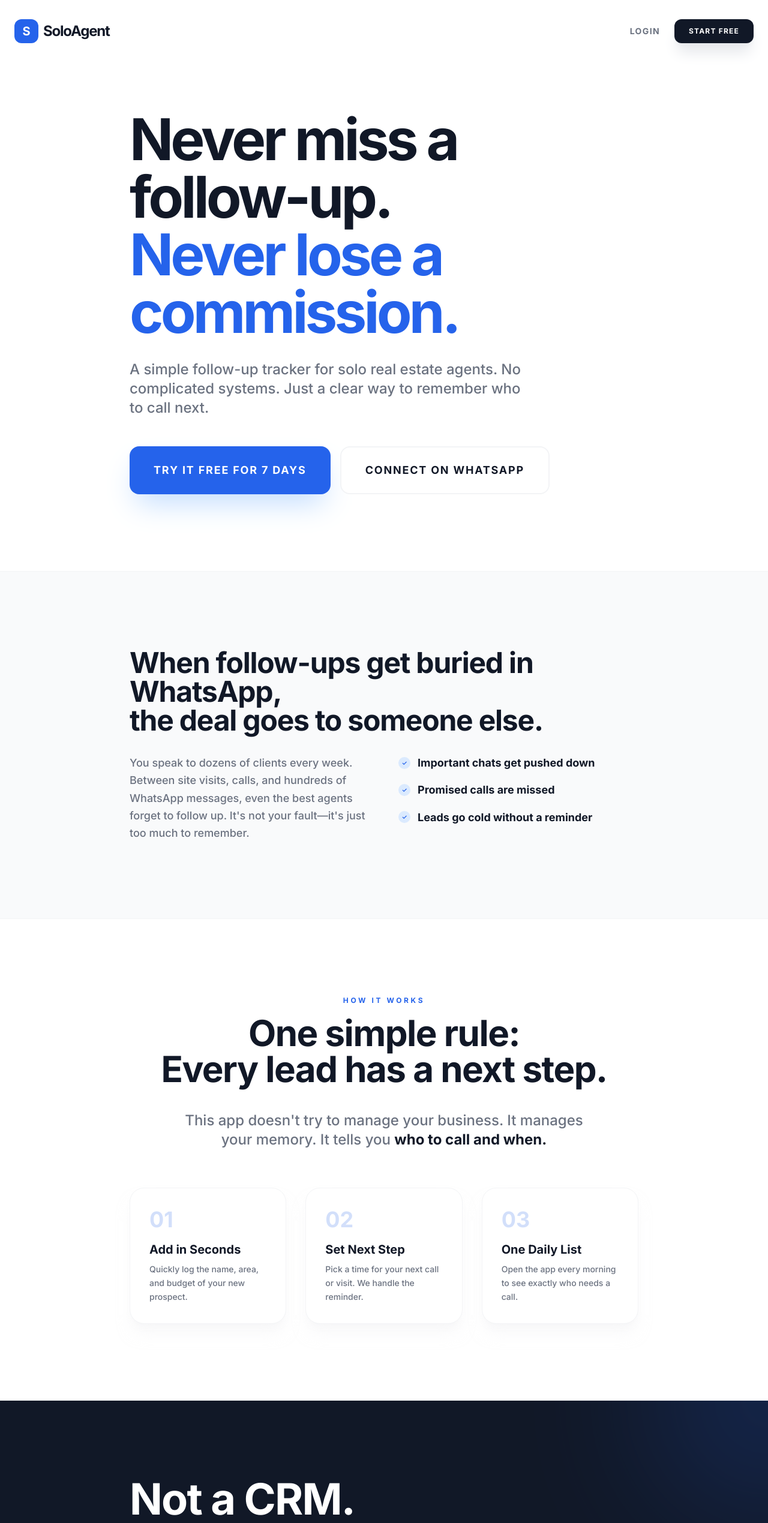
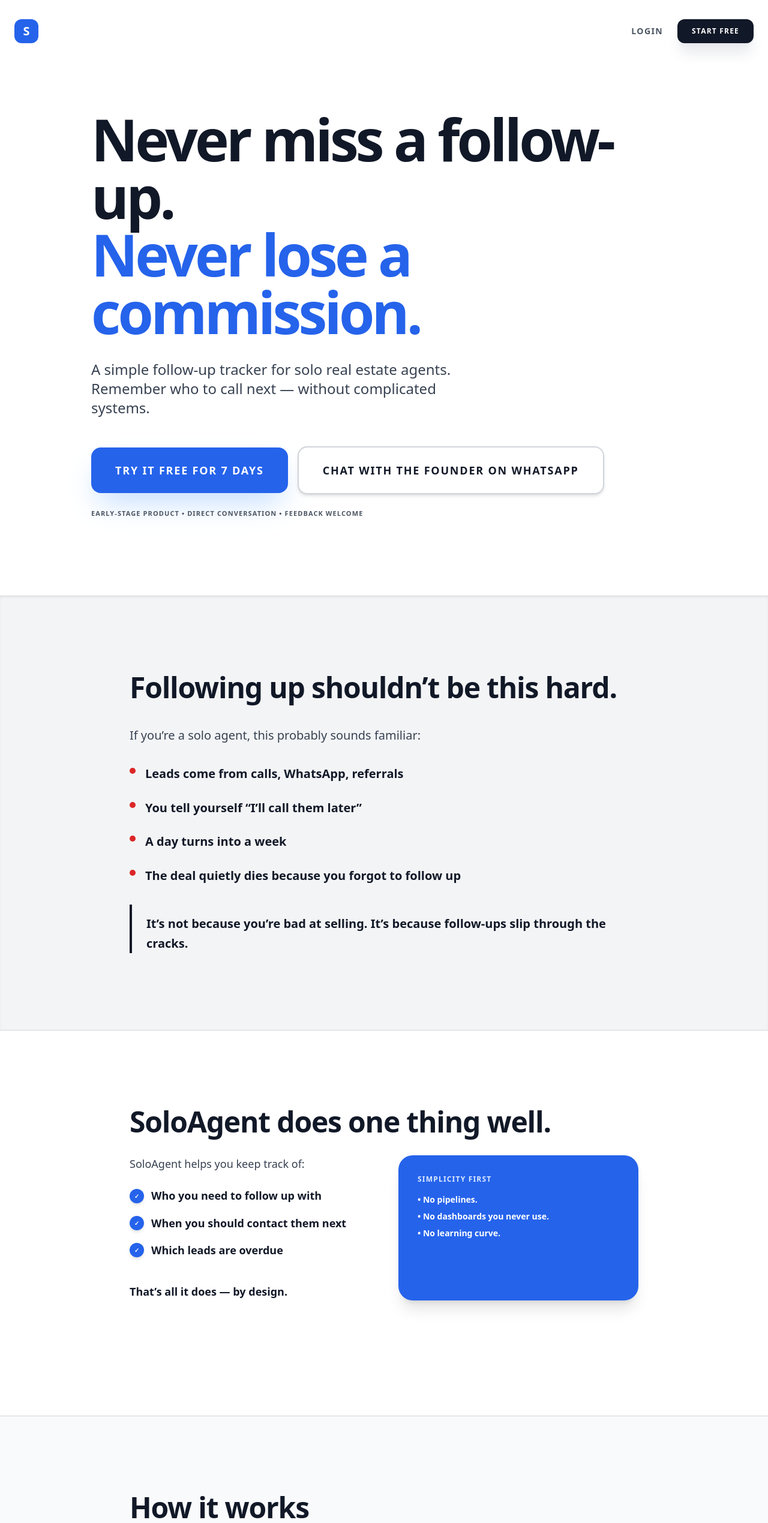
Before and after one commit to SOMESH19MISHRA/soloagent, a React (Vite) app: page / in a window 1280 px wide. Shown: the top 2539 px of the page at 60% size. Built offline with nearby package versions, Linux system fonts and the light colour scheme; no server answers.

Commit message:
updating the landing page and make it mobile friendly

```diff
--- a/components/LandingPage.tsx
+++ b/components/LandingPage.tsx
@@ -7,36 +7,36 @@
 }
 
 const LandingPage: React.FC<LandingPageProps> = ({ onStart, onLogin }) => {
-  const whatsappNumber = "910000000000"; // Replace with real support number
-  const whatsappUrl = `https://wa.me/${whatsappNumber}?text=${encodeURIComponent("Hi, I'm interested in SoloAgent. Can you help me get started?")}`;
+  const whatsappNumber = "917987376314";
+  const whatsappUrl = `https://wa.me/${whatsappNumber}?text=${encodeURIComponent("Hi Somesh, I found SoloAgent and wanted to know if it’s right for my real estate work.")}`;
 
   return (
-    <div className="min-h-screen bg-white text-gray-900 selection:bg-blue-100">
+    <div className="min-h-screen bg-white text-gray-900 selection:bg-blue-100 font-sans">
       {/* Navigation */}
-      <nav className="max-w-7xl mx-auto px-6 py-8 flex justify-between items-center">
-        <div className="flex items-center gap-2">
-          <div className="w-10 h-10 bg-blue-600 rounded-xl flex items-center justify-center text-white font-black text-xl">S</div>
-          <span className="font-black text-2xl tracking-tighter">SoloAgent</span>
+      <nav className="max-w-7xl mx-auto px-4 sm:px-6 py-6 sm:py-8 flex justify-between items-center gap-2">
+        <div className="flex items-center gap-2 shrink-0">
+          <div className="w-9 h-9 sm:w-10 sm:h-10 bg-blue-600 rounded-xl flex items-center justify-center text-white font-black text-lg sm:text-xl">S</div>
+          <span className="font-black text-xl sm:text-2xl tracking-tighter hidden xs:block">SoloAgent</span>
         </div>
-        <div className="flex items-center gap-6">
-          <button onClick={onLogin} className="text-sm font-black uppercase tracking-widest text-gray-500 hover:text-gray-900 transition-colors">Login</button>
-          <button onClick={onStart} className="bg-gray-900 text-white px-6 py-3 rounded-xl text-xs font-black uppercase tracking-widest shadow-xl shadow-gray-200 hover:-translate-y-0.5 transition-all">Start Free</button>
+        <div className="flex items-center gap-3 sm:gap-6">
+          <button onClick={onLogin} className="text-[10px] sm:text-sm font-black uppercase tracking-widest text-gray-600 hover:text-gray-900 transition-colors whitespace-nowrap">Login</button>
+          <button onClick={onStart} className="bg-gray-900 text-white px-4 sm:px-6 py-2.5 sm:py-3 rounded-xl text-[10px] sm:text-xs font-black uppercase tracking-widest shadow-xl shadow-gray-200 hover:-translate-y-0.5 transition-all whitespace-nowrap">Start Free</button>
         </div>
       </nav>
 
       {/* Hero Section */}
-      <header className="max-w-4xl mx-auto px-6 pt-20 pb-32 text-center md:text-left">
-        <h1 className="text-6xl md:text-8xl font-black leading-[0.9] tracking-tighter mb-8">
+      <header className="max-w-5xl mx-auto px-6 pt-20 pb-32 text-center md:text-left">
+        <h1 className="text-5xl md:text-8xl font-black leading-[0.95] tracking-tighter mb-8">
           Never miss a follow-up.<br/>
           <span className="text-blue-600">Never lose a commission.</span>
         </h1>
-        <p className="text-xl md:text-2xl text-gray-500 font-medium max-w-2xl mb-12 leading-relaxed">
-          A simple follow-up tracker for solo real estate agents. No complicated systems. Just a clear way to remember who to call next.
+        <p className="text-xl md:text-2xl text-gray-700 font-medium max-w-2xl mb-12 leading-relaxed">
+          A simple follow-up tracker for solo real estate agents. Remember who to call next — without complicated systems.
         </p>
-        <div className="flex flex-col sm:flex-row gap-4 justify-center md:justify-start">
+        <div className="flex flex-col sm:flex-row gap-4 justify-center md:justify-start items-center">
           <button
             onClick={onStart}
-            className="bg-blue-600 text-white px-10 py-6 rounded-2xl text-lg font-black uppercase tracking-widest shadow-2xl shadow-blue-200 hover:-translate-y-1 transition-all active:scale-95"
+            className="w-full sm:w-auto bg-blue-600 text-white px-10 py-6 rounded-2xl text-lg font-black uppercase tracking-widest shadow-2xl shadow-blue-200 hover:-translate-y-1 transition-all active:scale-95"
           >
             Try it Free for 7 Days
           </button>
@@ -44,122 +44,210 @@
             href={whatsappUrl}
             target="_blank"
             rel="noopener noreferrer"
-            className="bg-white border-2 border-gray-100 text-gray-900 px-10 py-6 rounded-2xl text-lg font-black uppercase tracking-widest hover:border-blue-600 hover:text-blue-600 transition-all flex items-center justify-center gap-3"
+            className="w-full sm:w-auto bg-white border-2 border-gray-300 text-gray-900 px-10 py-6 rounded-2xl text-lg font-black uppercase tracking-widest hover:border-blue-600 hover:text-blue-600 transition-all flex items-center justify-center gap-3 shadow-md"
           >
-            Connect on WhatsApp
+            Chat with the Founder on WhatsApp
           </a>
         </div>
+        <p className="mt-6 text-[11px] font-black text-gray-600 uppercase tracking-widest text-center md:text-left">
+          Early-stage product • Direct conversation • Feedback welcome
+        </p>
       </header>
 
       {/* Problem Section */}
-      <section className="bg-gray-50 py-32 border-y border-gray-100">
+      <section className="bg-gray-100 py-32 border-y border-gray-300 shadow-inner">
         <div className="max-w-4xl mx-auto px-6">
-          <h2 className="text-4xl md:text-5xl font-black tracking-tight mb-8">
-            When follow-ups get buried in WhatsApp,<br/>
-            the deal goes to someone else.
+          <h2 className="text-4xl md:text-5xl font-black tracking-tight mb-10 text-gray-900">
+            Following up shouldn’t be this hard.
           </h2>
-          <div className="grid md:grid-cols-2 gap-12 text-lg text-gray-500 font-medium leading-relaxed">
-            <p>
-              You speak to dozens of clients every week. Between site visits, calls, and hundreds of WhatsApp messages, even the best agents forget to follow up. It's not your fault—it's just too much to remember.
-            </p>
-            <ul className="space-y-4">
+          <div className="space-y-8 text-xl text-gray-700 font-medium leading-relaxed">
+            <p>If you’re a solo agent, this probably sounds familiar:</p>
+            <ul className="space-y-6">
               {[
-                "Important chats get pushed down",
-                "Promised calls are missed",
-                "Leads go cold without a reminder"
+                "Leads come from calls, WhatsApp, referrals",
+                "You tell yourself “I’ll call them later”",
+                "A day turns into a week",
+                "The deal quietly dies because you forgot to follow up"
               ].map((text, i) => (
-                <li key={i} className="flex items-center gap-3 text-gray-900 font-bold">
-                  <span className="w-5 h-5 bg-blue-100 text-blue-600 rounded-full flex items-center justify-center text-[10px]">✓</span>
+                <li key={i} className="flex items-start gap-4 text-gray-900 font-bold">
+                  <span className="shrink-0 mt-1.5 w-2.5 h-2.5 bg-red-600 rounded-full"></span>
                   {text}
                 </li>
               ))}
             </ul>
+            <p className="pt-4 text-gray-900 font-bold border-l-4 border-gray-900 pl-6">
+              It’s not because you’re bad at selling. It’s because follow-ups slip through the cracks.
+            </p>
           </div>
         </div>
       </section>
 
       {/* Solution Section */}
       <section className="py-32">
-        <div className="max-w-4xl mx-auto px-6 text-center">
-          <p className="text-blue-600 font-black uppercase tracking-[0.3em] text-xs mb-4">HOW IT WORKS</p>
-          <h2 className="text-4xl md:text-6xl font-black tracking-tight mb-10">One simple rule:<br/>Every lead has a next step.</h2>
-          <p className="text-xl md:text-2xl text-gray-500 font-medium mb-16 max-w-2xl mx-auto">
-            This app doesn't try to manage your business. It manages your memory. It tells you <span className="text-gray-900 font-black">who to call and when.</span>
-          </p>
-          <div className="grid md:grid-cols-3 gap-8">
-            {[
-              { title: 'Add in Seconds', desc: 'Quickly log the name, area, and budget of your new prospect.' },
-              { title: 'Set Next Step', desc: 'Pick a time for your next call or visit. We handle the reminder.' },
-              { title: 'One Daily List', desc: 'Open the app every morning to see exactly who needs a call.' }
-            ].map((step, i) => (
-              <div key={i} className="bg-white p-8 rounded-3xl border border-gray-100 shadow-xl shadow-gray-100/50 text-left">
-                <span className="text-4xl font-black text-blue-600 opacity-20">0{i+1}</span>
-                <h3 className="text-xl font-black mt-4 mb-2">{step.title}</h3>
-                <p className="text-gray-500 font-medium text-sm leading-relaxed">{step.desc}</p>
+        <div className="max-w-4xl mx-auto px-6">
+          <h2 className="text-4xl md:text-5xl font-black tracking-tight mb-8">SoloAgent does one thing well.</h2>
+          <div className="grid md:grid-cols-2 gap-12 text-lg text-gray-700 font-medium leading-relaxed mb-16">
+            <div className="space-y-6">
+              <p>SoloAgent helps you keep track of:</p>
+              <ul className="space-y-4">
+                {["Who you need to follow up with", "When you should contact them next", "Which leads are overdue"].map((text, i) => (
+                  <li key={i} className="flex items-center gap-3 text-gray-900 font-bold">
+                    <span className="w-6 h-6 bg-blue-600 text-white rounded-full flex items-center justify-center text-[10px] font-black shadow-md">✓</span>
+                    {text}
+                  </li>
+                ))}
+              </ul>
+              <div className="pt-4">
+                <p className="text-gray-900 font-black">That’s all it does — by design.</p>
               </div>
-            ))}
+            </div>
+            <div className="bg-blue-600 text-white p-8 rounded-3xl shadow-xl space-y-4">
+               <p className="text-blue-100 font-black uppercase tracking-widest text-xs">Simplicity First</p>
+               <ul className="space-y-2 font-bold text-sm">
+                 <li>• No pipelines.</li>
+                 <li>• No dashboards you never use.</li>
+                 <li>• No learning curve.</li>
+               </ul>
+            </div>
           </div>
         </div>
       </section>
 
-      {/* Positioning Section */}
-      <section className="bg-gray-900 text-white py-32 overflow-hidden relative">
-        <div className="absolute top-0 right-0 -translate-y-1/2 translate-x-1/2 w-96 h-96 bg-blue-600 rounded-full blur-[120px] opacity-20"></div>
-        <div className="max-w-4xl mx-auto px-6 relative z-10">
-          <h2 className="text-5xl md:text-7xl font-black tracking-tight mb-8">Not a CRM.<br/>An Assistant.</h2>
-          <p className="text-xl md:text-2xl text-gray-400 font-medium leading-relaxed max-w-2xl mb-12">
-            Most CRMs are too complicated for a solo agent. SoloAgent is built for <span className="text-white font-black">WhatsApp-first</span> agents who need a clean, simple way to track their next move.
-          </p>
-          <div className="inline-block px-6 py-3 bg-white/10 rounded-xl border border-white/10 font-black text-xs uppercase tracking-widest">
-            Built for Solo Real Estate Professionals
+      {/* How it Works Section */}
+      <section className="bg-gray-50 py-32 border-t border-gray-300">
+        <div className="max-w-4xl mx-auto px-6">
+          <h2 className="text-4xl md:text-5xl font-black tracking-tight mb-16">How it works</h2>
+          <div className="grid md:grid-cols-3 gap-12">
+            {[
+              { step: '01', title: 'Add a lead', desc: 'Name, phone number, area, budget. Takes 10 seconds.' },
+              { step: '02', title: 'Set the next step', desc: 'Call, message, or visit — with a date and time.' },
+              { step: '03', title: 'Open the app daily', desc: 'You immediately see who needs your attention.' }
+            ].map((item, i) => (
+              <div key={i} className="space-y-6 relative group bg-white p-8 rounded-3xl border border-gray-300 shadow-sm hover:shadow-md transition-shadow">
+                <div className="w-14 h-14 bg-gray-900 text-white rounded-2xl flex items-center justify-center font-black text-xl shadow-xl shadow-gray-200 group-hover:bg-blue-600 group-hover:-translate-y-1 transition-all">
+                  {item.step}
+                </div>
+                <h3 className="text-2xl font-black text-gray-900">{item.title}</h3>
+                <p className="text-gray-700 font-bold text-base leading-relaxed">{item.desc}</p>
+              </div>
+            ))}
+          </div>
+          <div className="mt-20 p-10 bg-gray-900 rounded-[2.5rem] border border-gray-800 italic text-gray-300 font-bold text-lg text-center shadow-2xl">
+            "If there’s no follow-up set, it shows up clearly. Nothing gets forgotten."
           </div>
         </div>
       </section>
 
+      {/* Fit Section */}
+      <section className="py-32 bg-gray-100 border-y border-gray-300">
+        <div className="max-w-4xl mx-auto px-6">
+          <h2 className="text-4xl md:text-5xl font-black tracking-tight mb-16 text-center text-gray-900">Is SoloAgent right for you?</h2>
+          <div className="grid md:grid-cols-2 gap-8">
+            <div className="bg-white p-8 rounded-3xl border border-gray-300 shadow-sm space-y-6">
+              <h3 className="text-emerald-700 font-black uppercase tracking-widest text-xs">Good fit if you are:</h3>
+              <ul className="space-y-4 text-lg font-bold text-gray-700">
+                <li className="flex items-center gap-3">
+                  <span className="w-2 h-2 bg-emerald-500 rounded-full"></span>
+                  A solo real estate agent
+                </li>
+                <li className="flex items-center gap-3">
+                  <span className="w-2 h-2 bg-emerald-500 rounded-full"></span>
+                  Managing leads on your own
+                </li>
+                <li className="flex items-center gap-3">
+                  <span className="w-2 h-2 bg-emerald-500 rounded-full"></span>
+                  Tired of memory-based follow-ups
+                </li>
+              </ul>
+            </div>
+            <div className="bg-white p-8 rounded-3xl border border-gray-300 shadow-sm space-y-6">
+              <h3 className="text-red-700 font-black uppercase tracking-widest text-xs">Not a fit if you want:</h3>
+              <ul className="space-y-4 text-lg font-bold text-gray-700">
+                <li className="flex items-center gap-3">
+                  <span className="w-2 h-2 bg-red-400 rounded-full"></span>
+                  A full CRM with teams
+                </li>
+                <li className="flex items-center gap-3">
+                  <span className="w-2 h-2 bg-red-400 rounded-full"></span>
+                  Marketing or analytics tools
+                </li>
+                <li className="flex items-center gap-3">
+                  <span className="w-2 h-2 bg-red-400 rounded-full"></span>
+                  Complex deal pipelines
+                </li>
+              </ul>
+            </div>
+          </div>
+          <p className="mt-16 text-center text-gray-900 font-black uppercase tracking-widest text-xs">
+            SoloAgent is intentionally simple.
+          </p>
+        </div>
+      </section>
+
+      {/* Founder Section */}
+      <section className="py-32">
+        <div className="max-w-2xl mx-auto px-6 text-center">
+          <h2 className="text-4xl font-black tracking-tight mb-8 text-gray-900">Built by a real person.</h2>
+          <div className="space-y-6 text-xl text-gray-700 font-medium leading-relaxed">
+            <p>Hi, I’m <span className="text-blue-600 font-black">Somesh</span>.</p>
+            <p>
+              I built SoloAgent after seeing how often solo agents lose deals — not because of lack of effort, but because follow-ups get missed.
+            </p>
+            <p>
+              This is still an early version. I’m personally talking to users and improving it based on real feedback. If something feels off, you can reach me directly.
+            </p>
+          </div>
+          <a
+            href={whatsappUrl}
+            target="_blank"
+            rel="noopener noreferrer"
+            className="mt-12 inline-flex items-center gap-3 text-blue-600 font-black text-lg uppercase tracking-widest hover:underline"
+          >
+            Chat with me on WhatsApp →
+          </a>
+        </div>
+      </section>
+
       {/* Pricing Section */}
-      <section className="py-32">
-        <div className="max-w-4xl mx-auto px-6 text-center">
-          <h2 className="text-4xl font-black mb-4">Clean Pricing. No Surprises.</h2>
-          <div className="max-w-md mx-auto mt-12 bg-white rounded-3xl border-4 border-gray-900 p-10 shadow-2xl relative">
-            <div className="absolute top-0 left-1/2 -translate-x-1/2 -translate-y-1/2 bg-blue-600 text-white px-4 py-1 rounded-full text-[10px] font-black uppercase tracking-widest">Professional Plan</div>
-            <p className="font-black text-gray-400 uppercase tracking-widest text-xs">Full Access</p>
-            <div className="flex items-baseline justify-center gap-1 my-6">
-              <span className="text-6xl font-black">₹499</span>
-              <span className="text-lg font-bold text-gray-400">/mo</span>
+      <section className="py-32 bg-gray-900 text-white">
+        <div className="max-w-md mx-auto px-6 text-center">
+          <h2 className="text-4xl font-black mb-12">Simple pricing.</h2>
+          <div className="bg-white rounded-[40px] p-12 shadow-2xl text-gray-900">
+            <div className="flex items-baseline justify-center gap-1 mb-8">
+              <span className="text-7xl font-black">₹499</span>
+              <span className="text-xl font-bold text-gray-400">/mo</span>
             </div>
-            <ul className="text-left space-y-4 mb-10">
-              {['Unlimited Lead Storage', 'One-Click WhatsApp Follow-up', 'Daily Work Checklist', '7-Day Free Trial'].map(item => (
-                <li key={item} className="flex items-center gap-3 font-bold text-gray-700">
-                  <svg className="w-5 h-5 text-blue-600" fill="none" stroke="currentColor" viewBox="0 0 24 24"><path strokeLinecap="round" strokeLinejoin="round" strokeWidth="3" d="M5 13l4 4L19 7" /></svg>
-                  {item}
-                </li>
-              ))}
-            </ul>
+            <div className="space-y-4 mb-10 text-gray-700 font-bold">
+              <p className="text-blue-600">7-day free trial</p>
+              <p>Cancel anytime.</p>
+            </div>
             <button
               onClick={onStart}
-              className="w-full bg-gray-900 text-white py-5 rounded-2xl font-black text-sm uppercase tracking-widest shadow-xl shadow-gray-200 hover:-translate-y-1 transition-all"
+              className="w-full bg-blue-600 text-white py-6 rounded-2xl font-black text-sm uppercase tracking-widest shadow-xl shadow-blue-200 hover:-translate-y-1 transition-all"
             >
               Start Free Trial
             </button>
+            <p className="mt-8 text-xs text-gray-500 font-black leading-relaxed uppercase tracking-widest">
+              No free forever plan. Built for serious agents.
+            </p>
           </div>
-          <p className="mt-8 text-gray-400 font-medium text-sm italic">If it saves even one deal, the app pays for itself for the year.</p>
         </div>
       </section>
 
-      {/* Final CTA */}
-      <footer className="bg-gray-50 py-32 border-t border-gray-200">
-        <div className="max-w-4xl mx-auto px-6 text-center">
-          <h2 className="text-5xl font-black tracking-tight mb-8">Ready to clear your mind?</h2>
-          <div className="flex flex-col sm:flex-row gap-4 justify-center">
-            <button onClick={onStart} className="bg-blue-600 text-white px-10 py-5 rounded-2xl text-sm font-black uppercase tracking-widest">Start Now</button>
-            <a href={whatsappUrl} target="_blank" rel="noopener noreferrer" className="bg-white border border-gray-200 text-gray-900 px-10 py-5 rounded-2xl text-sm font-black uppercase tracking-widest">Questions? Message Us</a>
+      {/* Final Footer */}
+      <footer className="py-20 text-center bg-gray-100 border-t border-gray-300">
+        <div className="max-w-4xl mx-auto px-6 space-y-8">
+           <div className="flex items-center justify-center gap-2">
+            <div className="w-8 h-8 bg-blue-600 rounded-lg flex items-center justify-center text-white font-black text-sm">S</div>
+            <span className="font-black text-xl tracking-tighter text-gray-900">SoloAgent</span>
           </div>
-          <div className="mt-20 pt-8 border-t border-gray-200 flex flex-col md:flex-row justify-between items-center gap-4 text-xs font-bold text-gray-400 uppercase tracking-widest">
+          <p className="text-[11px] text-gray-600 font-black uppercase tracking-widest max-w-sm mx-auto leading-relaxed">
+            SoloAgent is an early version product. Features may change based on user feedback.
+          </p>
+          <div className="flex justify-center gap-8 text-[11px] font-black text-gray-500 uppercase tracking-widest">
             <span>© 2025 SoloAgent CRM</span>
-            <div className="flex gap-8">
-              <button className="hover:text-gray-900">Privacy Policy</button>
-              <button className="hover:text-gray-900">Terms of Service</button>
-            </div>
+            <button className="hover:text-gray-900 transition-colors">Privacy</button>
+            <button className="hover:text-gray-900 transition-colors">Terms</button>
           </div>
         </div>
       </footer>
```
